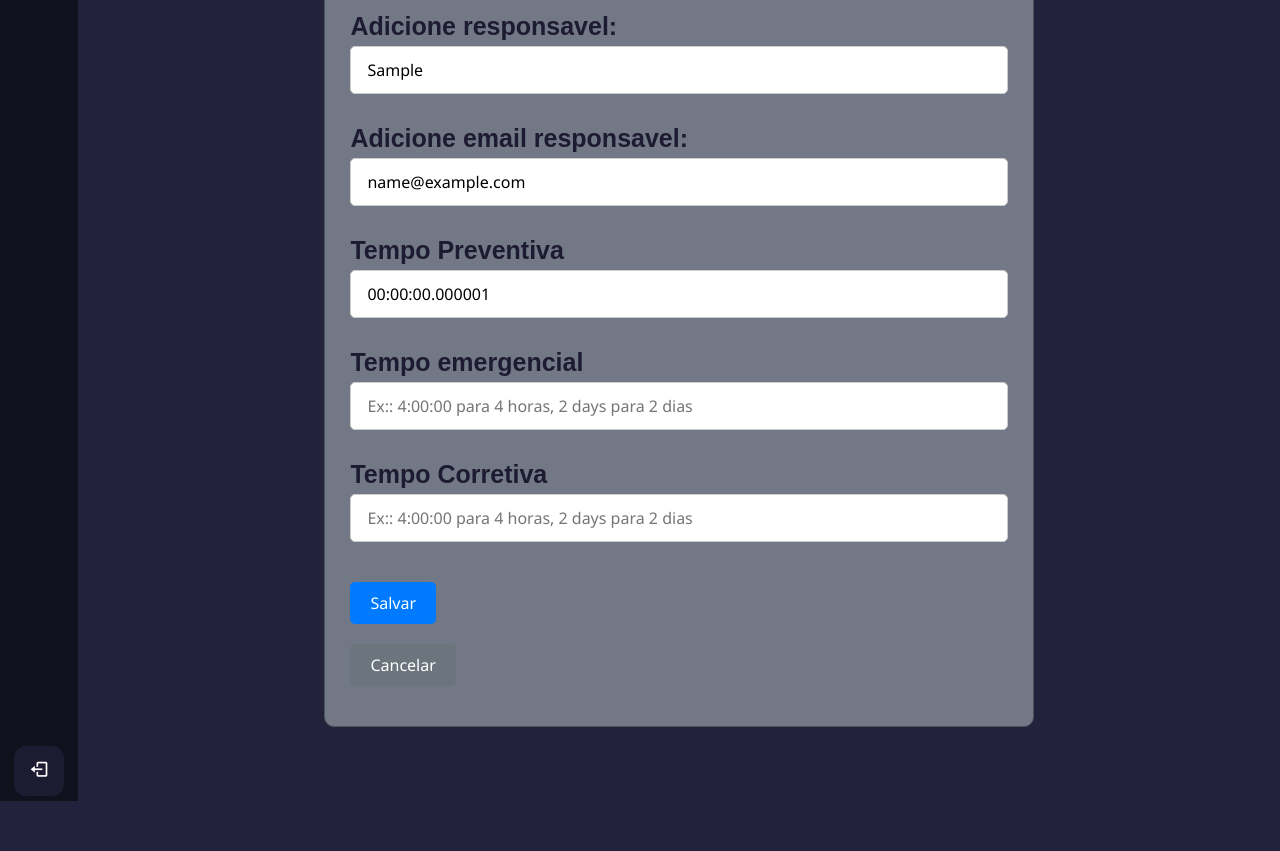
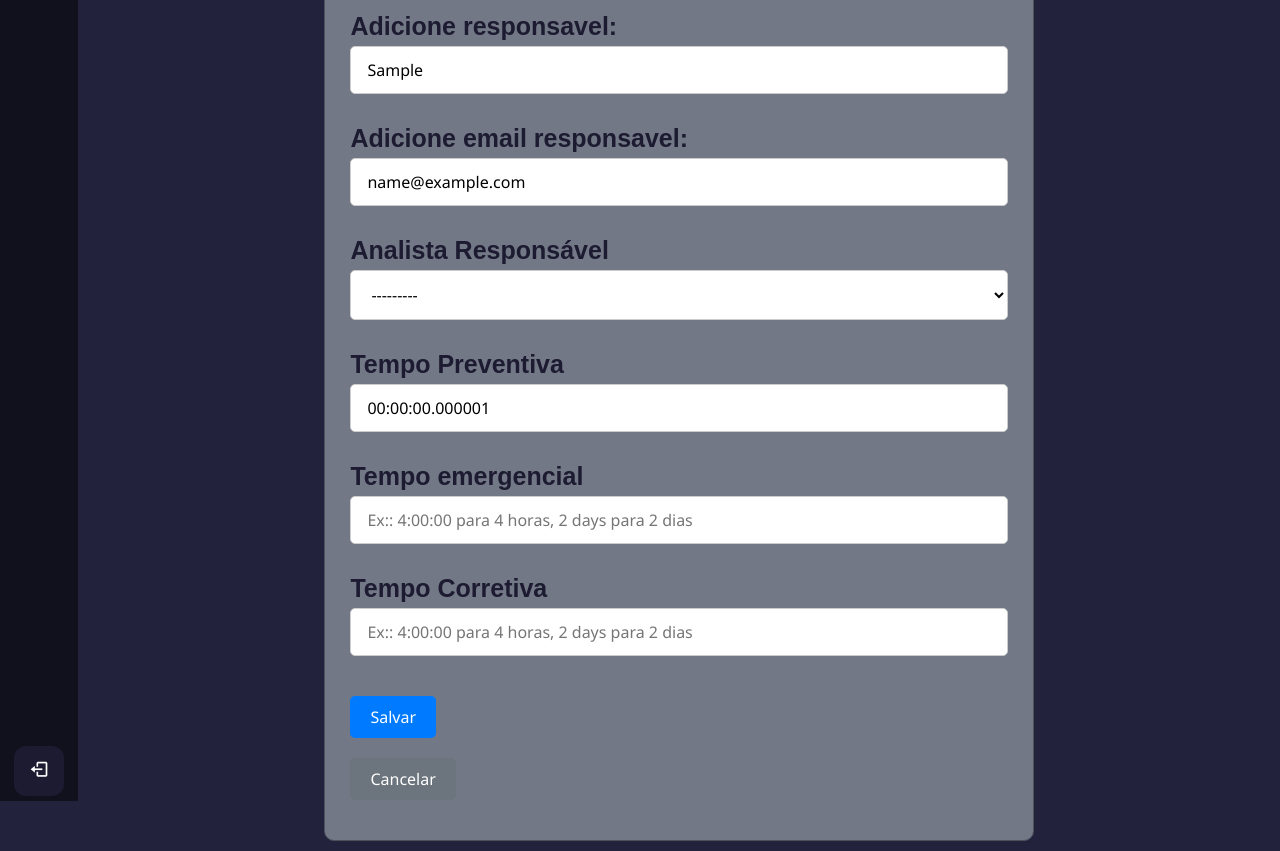
Before and after one commit to MoraesCristian/MTL_MANU, a Django app: page /contact/empresas/editar/1/ in a window 1280 px wide. Shown: the part 1698-2549 px from the top of the page. Run offline with Django 5.2, Linux system fonts and the light colour scheme; a user stored in the database is signed in; tables that the repository leaves empty hold one stand-in row (values such as "Sample post").

Commit message:
finalizando info adc em relatório

```diff
--- a/contact/forms/empresa_forms.py
+++ b/contact/forms/empresa_forms.py
@@ -1,6 +1,8 @@
 from django import forms
 from django.forms.models import inlineformset_factory
-from contact.models import Empresa, TempoManutencao, DocumentoEmpresa
+from contact.models import Empresa, TempoManutencao, DocumentoEmpresa, Usuario
+
+
 
 class EmpresaForm(forms.ModelForm):
     tempo_preventiva = forms.DurationField(
@@ -22,7 +24,7 @@ class EmpresaForm(forms.ModelForm):
             'razao_social', 'nome_fantasia', 'cnpj', 'is_estadual', 'is_municipal',
             'logradouro', 'estado', 'telefone', 'email_empresa', 'observacao', 'prefixo',
             'filial_de', 'tempo_preventiva', 'tempo_emergencial', 'tempo_corretiva',
-            'responsavel_empre', 'email_responsavel',
+            'responsavel_empre', 'email_responsavel','analista_resp',
         ]
         widgets = {
             'razao_social': forms.TextInput(attrs={'id': 'razao_social', 'class': 'form-control'}),
@@ -39,10 +41,14 @@ class EmpresaForm(forms.ModelForm):
             'filial_de': forms.Select(attrs={'id': 'filial_de', 'class': 'form-control'}),
             'responsavel_empre': forms.TextInput(attrs={'class': 'form-control'}),
             'email_responsavel': forms.EmailInput(attrs={'class': 'form-control'}),
+            'analista_resp': forms.Select(attrs={'class': 'form-control'}),
         }
 
     def __init__(self, *args, **kwargs):
         super().__init__(*args, **kwargs)
+
+        self.fields['analista_resp'].queryset = Usuario.objects.filter(tipo_usuario='operador')
+
         if self.instance.pk:
             try:
                 tempo = TempoManutencao.objects.get(empresa=self.instance, tipo_manutencao='preventiva')
@@ -101,7 +107,8 @@ class AdicionarEmpresaForm(forms.ModelForm):
         model = Empresa
         fields = [
             'razao_social', 'nome_fantasia', 'cnpj', 'is_estadual', 'is_municipal', 'logradouro',
-            'estado', 'telefone', 'email_empresa', 'observacao', 'prefixo', 'filial_de', 'responsavel_empre', 'email_responsavel'
+            'estado', 'telefone', 'email_empresa', 'observacao', 'prefixo', 'filial_de', 'responsavel_empre',
+            'email_responsavel', 'analista_resp',
         ]
 
         widgets = {
@@ -119,11 +126,14 @@ class AdicionarEmpresaForm(forms.ModelForm):
             'filial_de': forms.Select(attrs={'id': 'filial_de', 'class': 'form-control'}),
             'responsavel_empre': forms.TextInput(attrs={'class': 'form-control'}),
             'email_responsavel': forms.EmailInput(attrs={'class': 'form-control'}),
+            'analista_resp': forms.Select(attrs={'class': 'form-control'}),
         }
 
     def __init__(self, *args, **kwargs):
         self.request = kwargs.pop('request', None)
         super().__init__(*args, **kwargs)
+
+        self.fields['analista_resp'].queryset = Usuario.objects.filter(tipo_usuario='operador')
 
     def save(self, commit=True):
         empresa = super().save(commit=False)
--- a/contact/models.py
+++ b/contact/models.py
@@ -106,6 +106,14 @@ class Empresa(models.Model):
     prefixo = models.CharField(max_length=15, blank=True, default='')
     criado_por = models.ForeignKey(settings.AUTH_USER_MODEL, on_delete=models.SET_NULL, null=True, blank=True, related_name='empresas_criadas')
     filial_de = models.ForeignKey('self', on_delete=models.SET_NULL, null=True, blank=True, related_name='filiais')
+    analista_resp = models.ForeignKey(
+        settings.AUTH_USER_MODEL,
+        on_delete=models.SET_NULL,
+        null=True,
+        blank=True,
+        related_name='empresas_responsaveis',
+        limit_choices_to={'tipo_usuario': 'operador'}
+    )
     responsavel_empre = models.CharField(max_length=255, blank=True)
     email_responsavel = models.EmailField(max_length=255, blank=True)
 
--- a/contact/templates/contact/adicionar_empresa.html
+++ b/contact/templates/contact/adicionar_empresa.html
@@ -68,6 +68,10 @@
                     {{ form.email_responsavel }}
                 </div>
                 <div class="form-group">
+                    <label for="id_analista_resp">Analista Responsável</label>
+                    {{ form.analista_resp }}
+                </div>
+                <div class="form-group">
                     <label for="id_tempo_preventiva">Tempo de Manutenção Preventiva</label>
                     {{ form.tempo_preventiva }}
                 </div>
--- a/contact/templates/contact/create_user.html
+++ b/contact/templates/contact/create_user.html
@@ -28,6 +28,10 @@
           {{ form.password }}
         </div>
         <div class="form-group">
+          <label for="id_cpf">CPF:</label>
+          {{ form.cpf }}
+        </div>
+        <div class="form-group">
           <label for="id_empresa">Empresa:</label>
           {{ form.empresa }}
         </div>
--- a/contact/templates/contact/edit_empresas.html
+++ b/contact/templates/contact/edit_empresas.html
@@ -68,6 +68,10 @@
                     {{ form.email_responsavel }}
                 </div>
                 <div class="form-group">
+                    <label for="id_analista_resp">Analista Responsável</label>
+                    {{ form.analista_resp }}
+                </div>
+                <div class="form-group">
                     <label for="tempo_preventiva">Tempo Preventiva</label>
                     {{ form.tempo_preventiva }}
                 </div>
--- a/contact/templates/contact/edit_user.html
+++ b/contact/templates/contact/edit_user.html
@@ -36,6 +36,10 @@
           {{ form.telefone }}
         </div>
         <div class="form-group">
+          <label for="id_cpf">CPF:</label>
+          {{ form.cpf }}
+        </div>
+        <div class="form-group">
           <label for="id_tipo_usuario">Tipo de Usuário:</label>
           {{ form.tipo_usuario }}
         </div>
--- a/contact/templates/contact/empresas_details.html
+++ b/contact/templates/contact/empresas_details.html
@@ -22,7 +22,7 @@
       <p id="filial">Empresa Matriz: {{ empresa.filial_de }}</p>
       <p id="responsavel">Responsavel: {{empresa.responsavel_empre}} </p>
       <p id="email_responsavel">Email Responsavel: {{empresa.email_responsavel}} </p>
-
+      <p id="analista_resp">Analista Responsavel: {{empresa.analista_resp}} </p>
       <h2>Tempos de Manutenção</h2>
       {% for tempo in tempos_manutencao %}
         <p>{{ tempo.get_tipo_manutencao_display }}: {{ tempo.tempo }}</p>
--- a/contact/templates/contact/user_detail.html
+++ b/contact/templates/contact/user_detail.html
@@ -12,6 +12,7 @@
       <p id="email_usuario">Email:  {{ usuario.email }} </p>
       <p id="empresa_usuario">Empresa: {{ usuario.empresa }} </p>
       <p id="telefone_usuario">Telefone: {{ usuario.telefone }} </p>
+      <p id="tipo_usuairo">CPF: {{ usuario.cpf }} </p>
       <p id="tipo_usuairo">Tipo usuário: {{ usuario.get_tipo_usuario_display }} </p>
       <div class="form-group button-group">
         <a href="{% url 'contact:edit_user' user_id=usuario.id %}" class="btn btn-primary">Editar</a>
```
Also changed, not shown: contact/migrations/0037_empresa_analista_resp.py (added).
